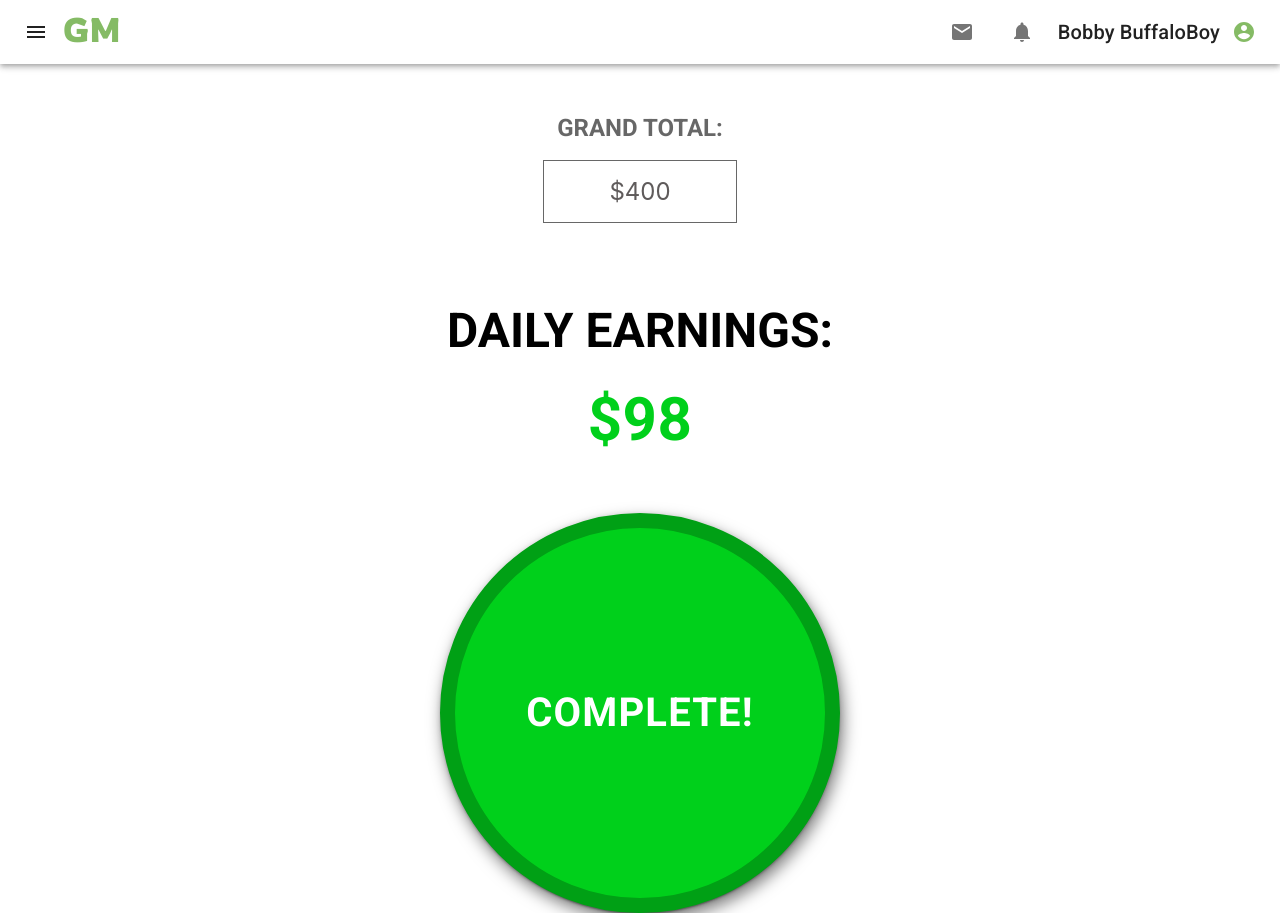
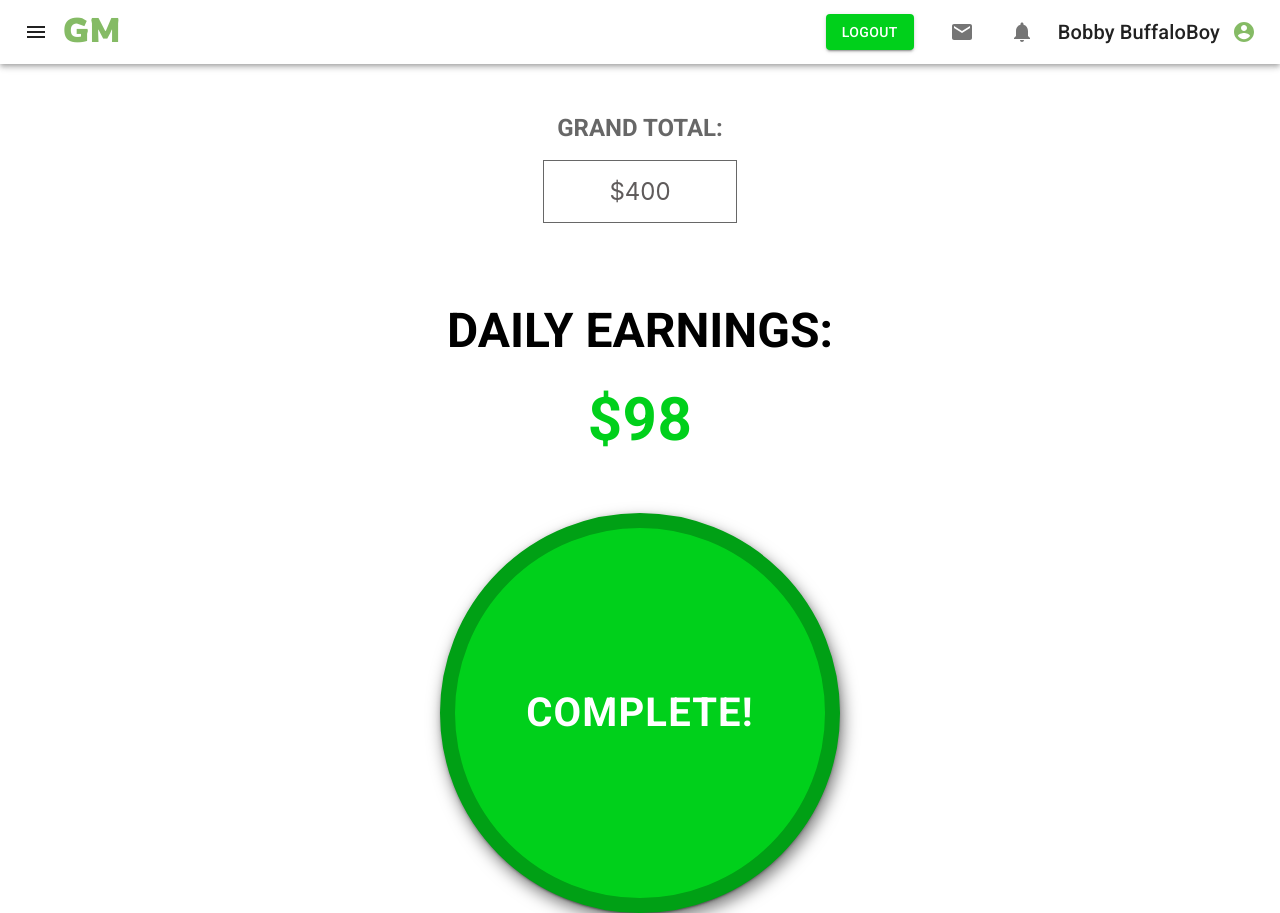
Before and after one commit to IPSMS/Good_Money_App, a React (Create React App) app in the folder GM_Frontend/: page /home in a window 1280 px wide. Built offline with nearby package versions, Linux system fonts and the light colour scheme.

Commit message:
logout button added to Appbar and is functional/ reroutes to login page

```diff
--- a/GM_Frontend/src/components/AppBar.js
+++ b/GM_Frontend/src/components/AppBar.js
@@ -1,4 +1,5 @@
 import React from "react";
+import LogoutButton from "./LogoutButton";
 
 // Material UI imports
 import { makeStyles } from "@material-ui/core/styles";
@@ -64,6 +65,9 @@ export default function AppBar() {
           <div>
             <Grid container alignItems="center" spacing={3}>
               <Grid item>
+                <LogoutButton />
+              </Grid>
+              <Grid item>
                 <IconButton
                   edge="end"
                   aria-label="account of current user"
--- /dev/null
+++ b/GM_Frontend/src/components/LogoutButton.js
@@ -0,0 +1,36 @@
+import React from "react";
+import { Link } from "react-router-dom";
+
+// To create the styles object
+import { makeStyles } from "@material-ui/core/styles";
+
+// Material UI imports
+import { Button } from "@material-ui/core/";
+
+const useStyles = makeStyles((theme) => ({
+  button: {
+    color: "white",
+  },
+  logoutLink: {
+    textDecoration: "none",
+  },
+}));
+
+export default function LogoutButton() {
+  const classes = useStyles();
+
+  return (
+    <Link to="/" className={classes.logoutLink}>
+      <Button
+        variant="contained"
+        color="secondary"
+        className={classes.button}
+        onClick={() => {
+          localStorage.clear();
+        }}
+      >
+        Logout
+      </Button>
+    </Link>
+  );
+}
--- a/GM_Frontend/src/pages/Home.js
+++ b/GM_Frontend/src/pages/Home.js
@@ -6,20 +6,20 @@ import CompleteButton from "../components/CompleteButton";
 import { makeStyles } from "@material-ui/core/styles";
 
 // Material UI imports
-import {Grid, Typography, Box, Container} from "@material-ui/core/";
+import { Grid, Typography, Box, Container } from "@material-ui/core/";
 
 // Styles Object
 const useStyles = makeStyles((theme) => ({
   buttonContainer: {
     marginTop: "5rem",
-    textAlign: 'center'
+    textAlign: "center",
   },
   dailyTotal: {
-    fontWeight: 'bold',
-    textAlign: 'center',
-    fontSize: '60px',
+    fontWeight: "bold",
+    textAlign: "center",
+    fontSize: "60px",
     color: "#00D01B",
-    marginBottom: "3.5rem"
+    marginBottom: "3.5rem",
   },
   grandTotalBox: {
     display: "inline-block",
@@ -28,21 +28,20 @@ const useStyles = makeStyles((theme) => ({
     marginTop: "1rem",
     width: "10rem",
     fontSize: "1.5rem",
-    color: "#5f5b5b"
+    color: "#5f5b5b",
   },
   grandTotalTitle: {
     fontWeight: "bold",
-    color: "#676767"
-
+    color: "#676767",
   },
   grandTotalWrapper: {
     textAlign: "center",
-    marginTop: "3rem"
+    marginTop: "3rem",
   },
   dailyTotalHeading: {
     fontWeight: "bold",
-    marginBottom: "1.5rem"
-  }
+    marginBottom: "1.5rem",
+  },
 }));
 
 export default function Home() {
@@ -53,24 +52,24 @@ export default function Home() {
     <Grid container direction="column" justify="center">
       <AppBar />
       <Grid item md={12} justify="center" className={classes.grandTotalWrapper}>
-
         <Typography variant="h5" className={classes.grandTotalTitle}>
           GRAND TOTAL:
         </Typography>
         <Box className={classes.grandTotalBox}>
           <span>$400</span>
         </Box>
-
       </Grid>
       <Grid item md={12} className={classes.buttonContainer}>
-        <Typography variant="h3" className={classes.dailyTotalHeading}>DAILY EARNINGS:</Typography>
+        <Typography variant="h3" className={classes.dailyTotalHeading}>
+          DAILY EARNINGS:
+        </Typography>
 
-        <Typography variant="h4" className={classes.dailyTotal}>$98</Typography>
+        <Typography variant="h4" className={classes.dailyTotal}>
+          $98
+        </Typography>
 
         <CompleteButton />
-
       </Grid>
-
     </Grid>
   );
 }
```
Also changed, not shown: GM_Frontend/src/components/CompleteButton.js (+8 -3 lines). Lines whose indentation alone changed are shown as unchanged.
